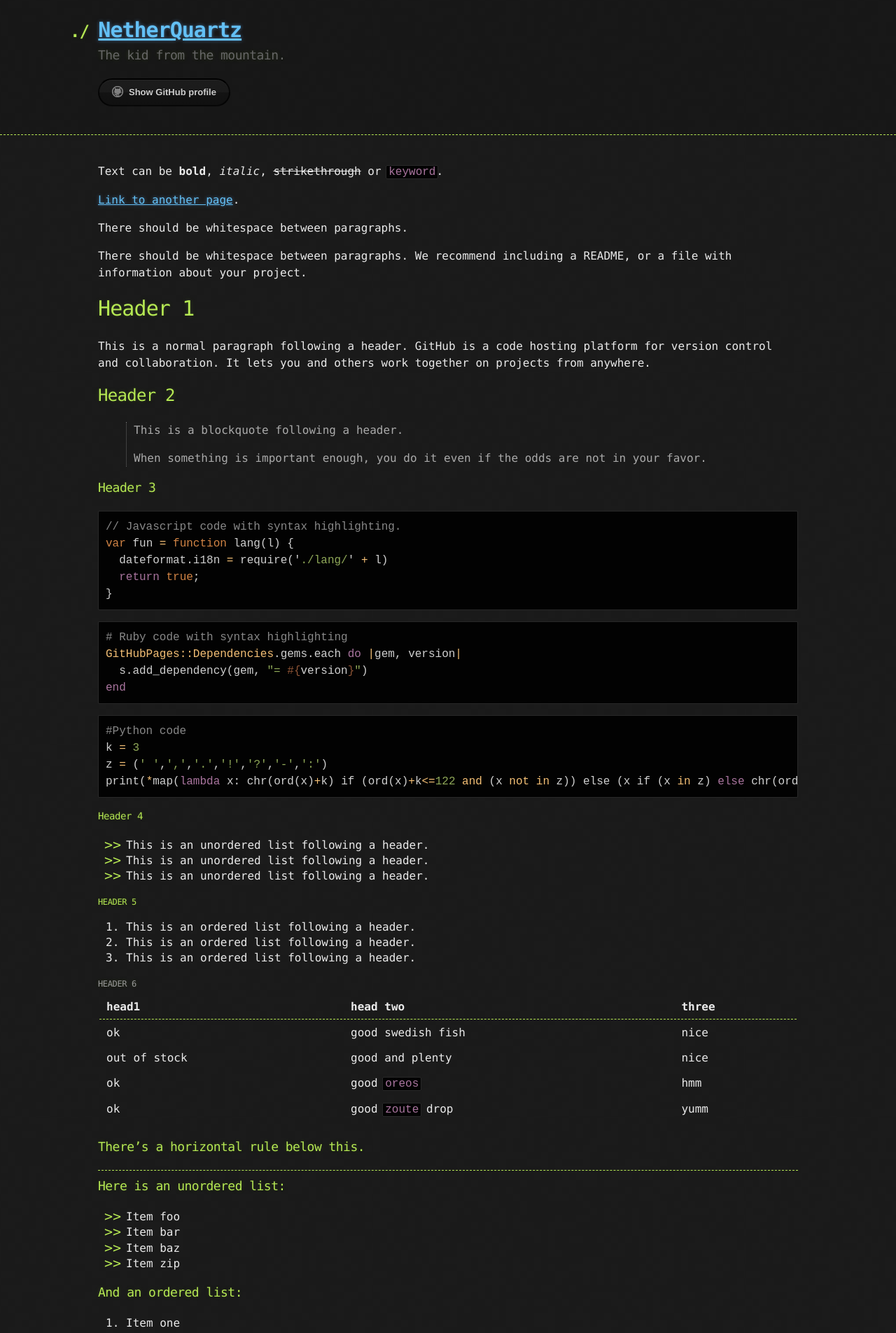
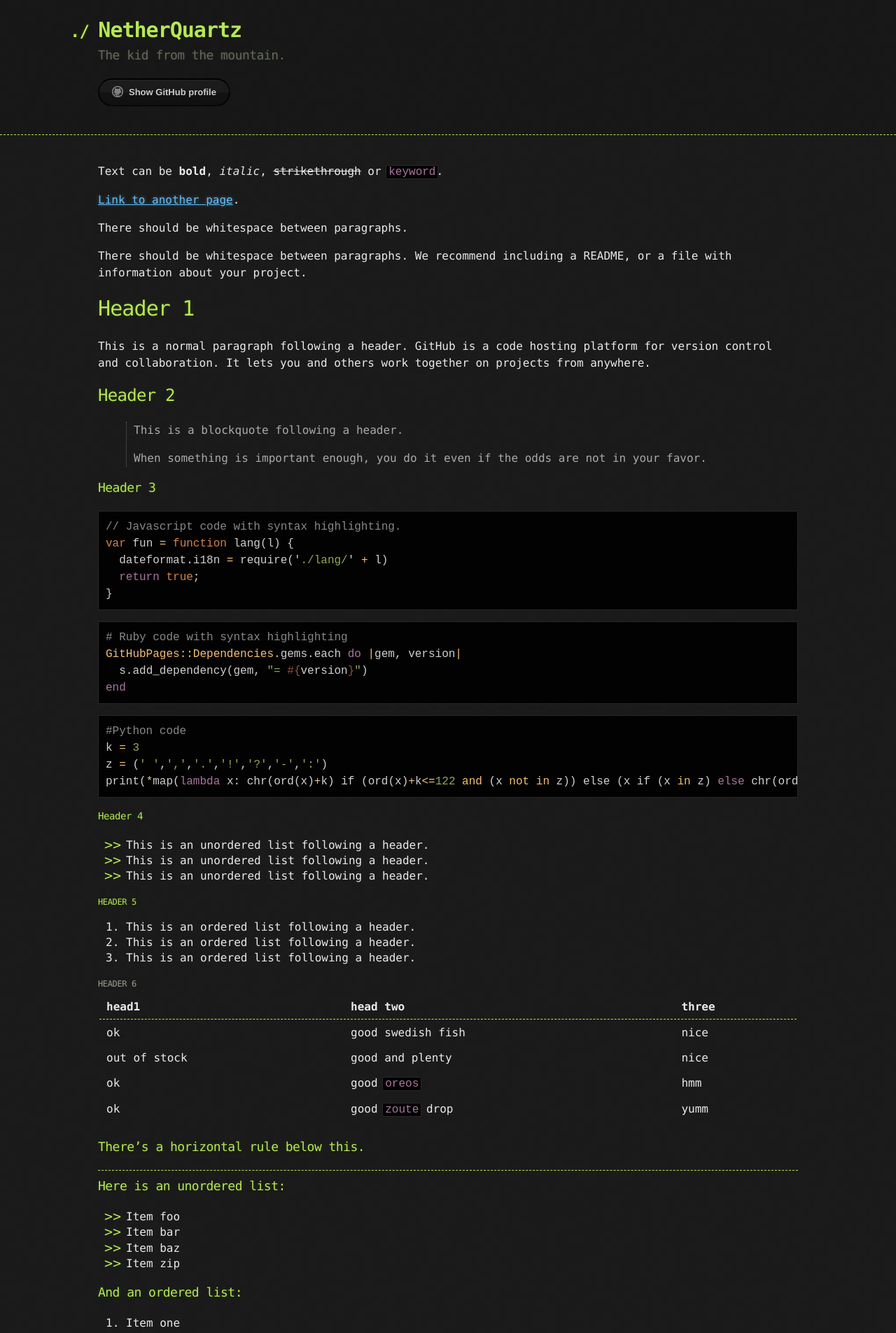
Before and after one commit to NetherQuartz/NetherQuartz.github.io, a Jekyll site: the page built from index.md, in a window 1280 px wide. Shown: the top 1905 px of the page at 70% size. Built offline with Jekyll 4.4.1, drawn with Linux system fonts in a browser that asks for light colours.

Commit message:
Update jekyll-theme-hacker.scss

```diff
--- a/_sass/jekyll-theme-hacker.scss
+++ b/_sass/jekyll-theme-hacker.scss
@@ -237,6 +237,12 @@ a {
   text-shadow: 0 0 5px rgba(104, 182, 255, 0.5);
 }
 
+a.nodecor {
+  color: $conifer;
+  text-decoration: none;
+  text-shadow: none;
+}
+
 /* Clearfix */
 
 .cf:before, .cf:after {
```
